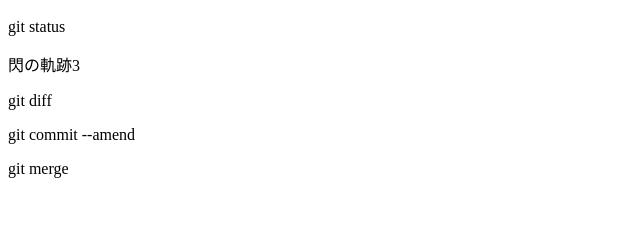
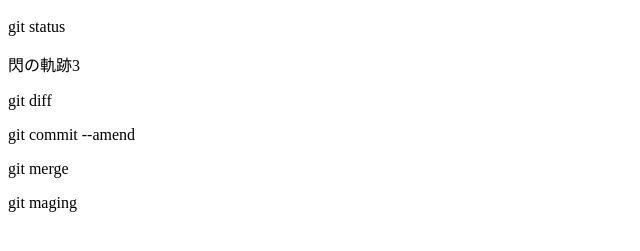
Before and after one commit to masahiroenjinia37/sample, a plain HTML site: page index.html in a window 1280 px wide. Shown: the part 57-308 px from the top of the page, without its empty margins (0-640 px from the left). Drawn offline with Linux system fonts and the light colour scheme.

Commit message:
git magingを追記

```diff
--- a/index.html
+++ b/index.html
@@ -4,3 +4,4 @@
 <p>git diff</p>
 <p>git commit --amend</p>
 <p>git merge</p>
+<p>git maging</p>
```
